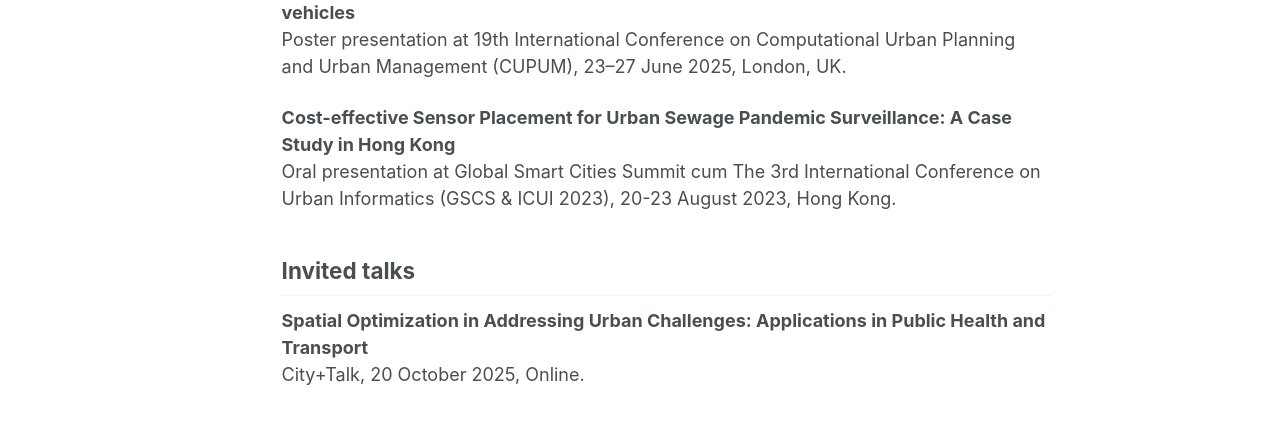
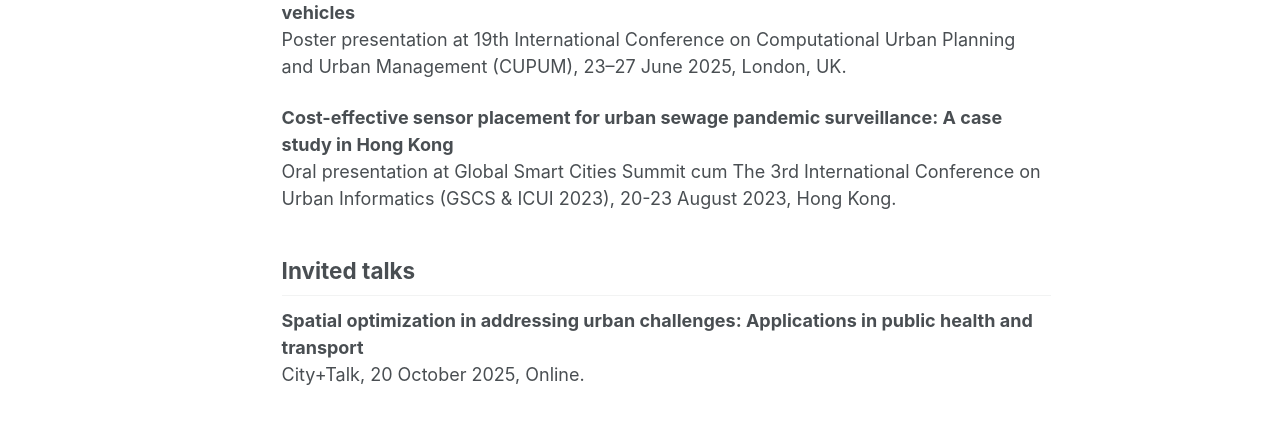
Before and after one commit to sywang-20/sywang-20.github.io, a Jekyll site: the page built from _pages/talks.md, in a window 1280 px wide and 1344 px high. Shown: the part 534-981 px from the top of the window. Built offline with Jekyll 4.4.1, drawn with Linux system fonts in a browser that asks for light colours.

```diff
--- a/_pages/talks.md
+++ b/_pages/talks.md
@@ -15,10 +15,10 @@ Oral presentation at 19th International Conference on Computational Urban Planni
 **Network-based pick-up and drop-off location optimization for shared autonomous vehicles**\
 Poster presentation at 19th International Conference on Computational Urban Planning and Urban Management (CUPUM), 23–27 June 2025, London, UK.
 
-**Cost-effective Sensor Placement for Urban Sewage Pandemic Surveillance: A Case Study in Hong Kong** \
+**Cost-effective sensor placement for urban sewage pandemic surveillance: A case study in Hong Kong** \
 Oral presentation at Global Smart Cities Summit cum The 3rd International Conference on Urban Informatics (GSCS & ICUI 2023), 20-23 August 2023, Hong Kong.
 
 Invited talks
 ------------
-**Spatial Optimization in Addressing Urban Challenges: Applications in Public Health and Transport**\
+**Spatial optimization in addressing urban challenges: Applications in public health and transport**\
 City+Talk, 20 October 2025, Online.
```
